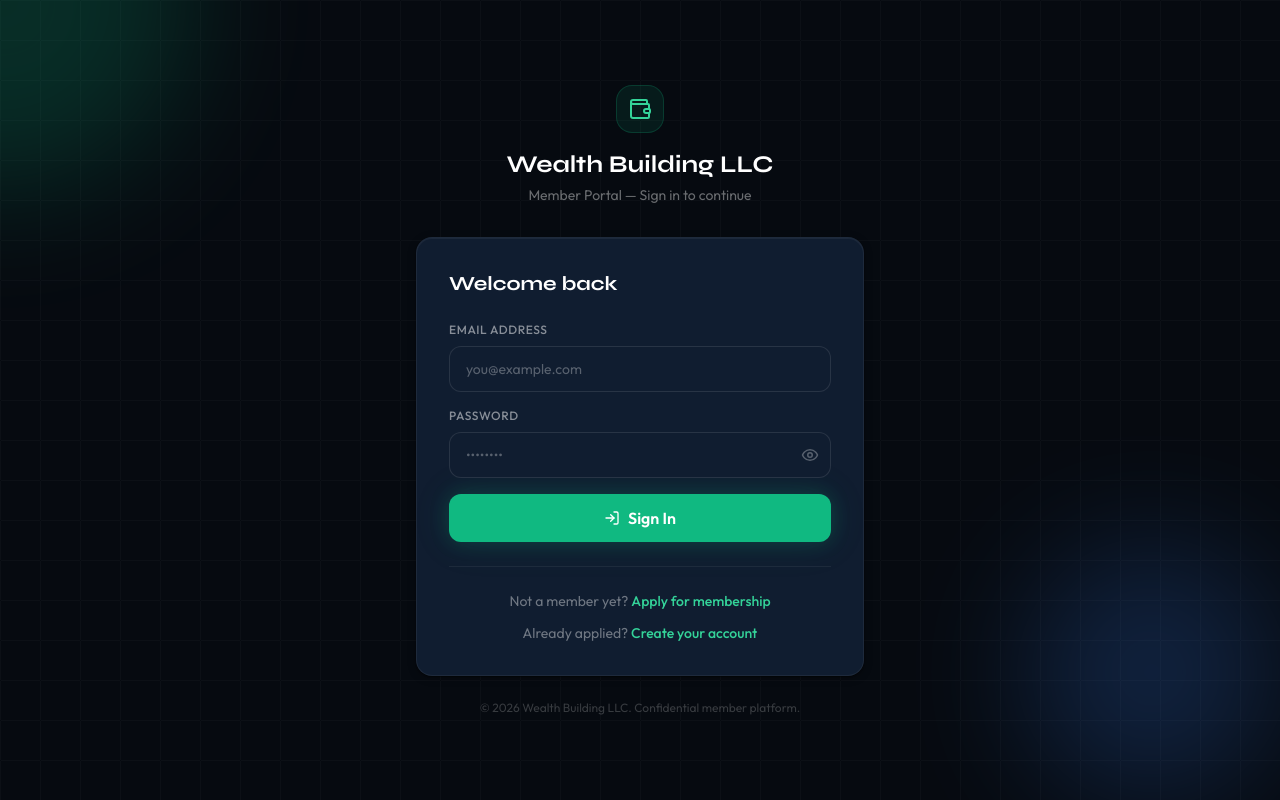
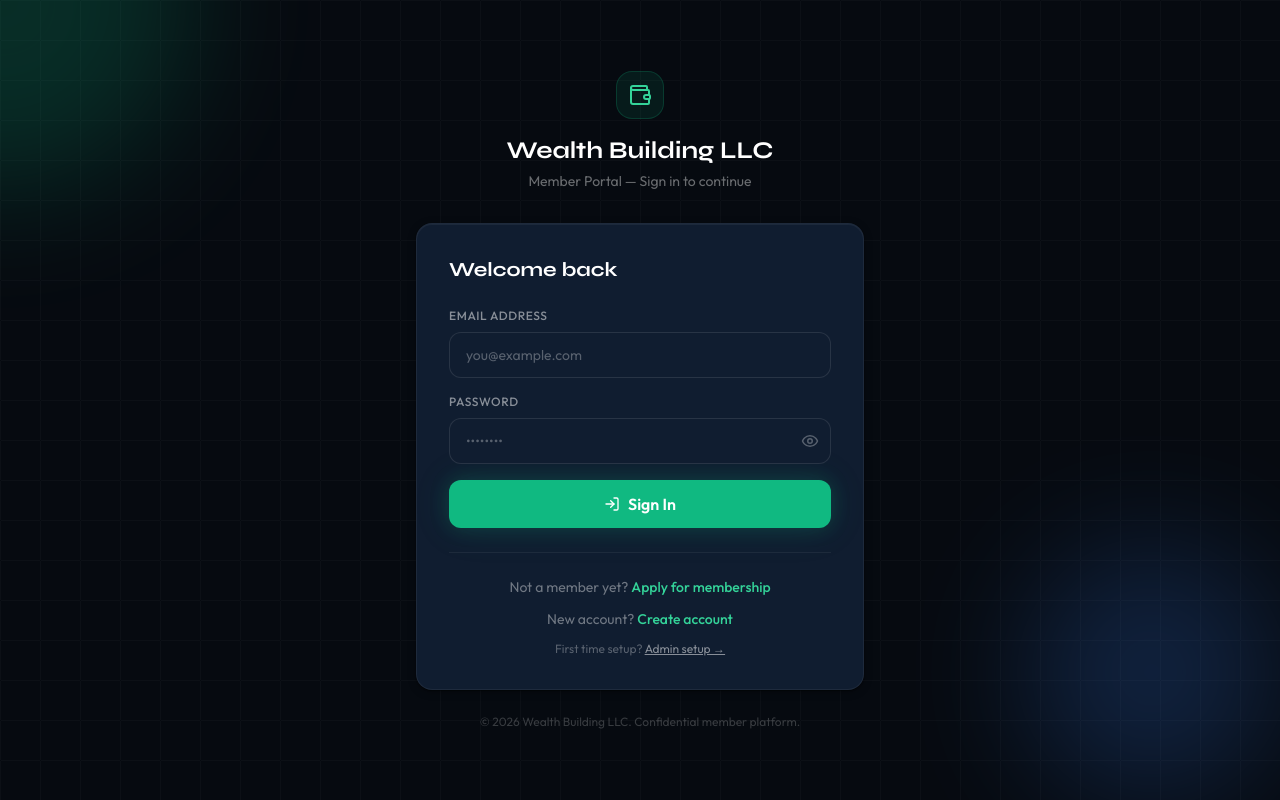
Before and after one commit to prodesigner21/WB, a Next.js app: page /login in a window 1280 px wide. Built offline with nearby package versions, Linux system fonts and the light colour scheme; no server answers.

Commit message:
Add files via upload

```diff
--- a/app/(auth)/login/page.tsx
+++ b/app/(auth)/login/page.tsx
@@ -1,109 +1,81 @@
 /**
- * app/(auth)/login/page.tsx
- * Login page — fintech dark aesthetic.
+ * app/(auth)/login/page.tsx — FIXED
+ * Redirect uses the profile returned directly from login(), not useEffect.
+ * This avoids the Zustand cache race condition.
  */
 'use client'
-import { useState, useEffect } from 'react'
+import { useState } from 'react'
 import Link from 'next/link'
-import { useRouter } from 'next/navigation'
 import { useAuth } from '@/hooks/useAuth'
 import { Spinner, AlertBanner } from '@/components/ui'
-import { Eye, EyeOff, LogIn, Wallet, ArrowRight } from 'lucide-react'
+import { Eye, EyeOff, LogIn, Wallet } from 'lucide-react'
 
 export default function LoginPage() {
-  const { login, isAuthenticated, profile, initialized } = useAuth()
-  const router = useRouter()
+  const { login } = useAuth()
   const [form, setForm] = useState({ email: '', password: '' })
   const [showPassword, setShowPassword] = useState(false)
   const [error, setError] = useState('')
   const [loading, setLoading] = useState(false)
-
-  console.log("Current Profile:", profile);
-  useEffect(() => {
-    if (!initialized) return
-    if (isAuthenticated && profile?.role === 'admin') router.replace('/admin')
-    else if (isAuthenticated && profile?.role === 'member') router.replace('/dashboard')
-    else if (isAuthenticated && profile?.role === 'pending') router.replace('/pending')
-  }, [initialized, isAuthenticated, profile])
 
   async function handleSubmit(e: React.FormEvent) {
     e.preventDefault()
     setError('')
     setLoading(true)
     const result = await login(form.email, form.password)
+
     if (!result.success) {
       setError(result.error || 'Login failed')
       setLoading(false)
+      return
     }
-    // Redirect handled by useEffect above
+
+    // Use profile returned directly from login() — avoids stale Zustand state
+    const role = result.profile?.role
+    if (role === 'admin') window.location.href = '/admin'
+    else if (role === 'member') window.location.href = '/dashboard'
+    else window.location.href = '/pending'
   }
 
   return (
     <div className="min-h-screen bg-vault-950 bg-grid flex items-center justify-center px-4 relative overflow-hidden">
-      {/* Glow orbs */}
-      <div className="glow-orb w-96 h-96 bg-emerald-500 -top-48 -left-48" />
-      <div className="glow-orb w-64 h-64 bg-blue-500 bottom-0 right-0" />
+      <div className="glow-orb w-96 h-96 bg-emerald-500 -top-48 -left-48"/>
+      <div className="glow-orb w-64 h-64 bg-blue-500 bottom-0 right-0"/>
 
       <div className="w-full max-w-md relative animate-slide-up">
-        {/* Logo */}
         <div className="text-center mb-8">
-          <div className="inline-flex items-center gap-3 mb-4">
-            <div className="w-12 h-12 rounded-2xl bg-emerald-500/10 border border-emerald-500/20 flex items-center justify-center">
-              <Wallet size={24} className="text-emerald-400" />
-            </div>
+          <div className="inline-flex items-center justify-center w-12 h-12 rounded-2xl bg-emerald-500/10 border border-emerald-500/20 mb-4">
+            <Wallet size={24} className="text-emerald-400"/>
           </div>
           <h1 className="font-display font-bold text-2xl text-white">Wealth Building LLC</h1>
           <p className="text-white/40 text-sm mt-1">Member Portal — Sign in to continue</p>
         </div>
 
-        {/* Card */}
         <div className="card p-8">
           <h2 className="font-display font-bold text-xl text-white mb-6">Welcome back</h2>
 
-          {error && (
-            <div className="mb-5">
-              <AlertBanner variant="error">{error}</AlertBanner>
-            </div>
-          )}
+          {error && <div className="mb-5"><AlertBanner variant="error">{error}</AlertBanner></div>}
 
           <form onSubmit={handleSubmit} className="space-y-4">
             <div>
               <label className="label">Email Address</label>
-              <input
-                type="email" required autoComplete="email"
-                className="input"
-                placeholder="you@example.com"
-                value={form.email}
-                onChange={e => setForm(p => ({ ...p, email: e.target.value }))}
-              />
+              <input type="email" required autoComplete="email" className="input" placeholder="you@example.com"
+                value={form.email} onChange={e => setForm(p => ({...p, email: e.target.value}))}/>
             </div>
             <div>
               <label className="label">Password</label>
               <div className="relative">
-                <input
-                  type={showPassword ? 'text' : 'password'}
-                  required autoComplete="current-password"
-                  className="input pr-12"
-                  placeholder="••••••••"
-                  value={form.password}
-                  onChange={e => setForm(p => ({ ...p, password: e.target.value }))}
-                />
-                <button
-                  type="button"
-                  onClick={() => setShowPassword(!showPassword)}
-                  className="absolute right-3 top-1/2 -translate-y-1/2 text-white/30 hover:text-white/60 transition-colors"
-                >
-                  {showPassword ? <EyeOff size={18} /> : <Eye size={18} />}
+                <input type={showPassword ? 'text' : 'password'} required autoComplete="current-password"
+                  className="input pr-12" placeholder="••••••••"
+                  value={form.password} onChange={e => setForm(p => ({...p, password: e.target.value}))}/>
+                <button type="button" onClick={() => setShowPassword(!showPassword)}
+                  className="absolute right-3 top-1/2 -translate-y-1/2 text-white/30 hover:text-white/60 transition-colors">
+                  {showPassword ? <EyeOff size={18}/> : <Eye size={18}/>}
                 </button>
               </div>
             </div>
 
-            <button
-              type="submit"
-              disabled={loading}
-              className="btn-primary w-full flex items-center justify-center gap-2 mt-2"
-            >
-              {loading ? <Spinner size={16} /> : <LogIn size={16} />}
+            <button type="submit" disabled={loading} className="btn-primary w-full flex items-center justify-center gap-2 mt-2">
+              {loading ? <Spinner size={16}/> : <LogIn size={16}/>}
               {loading ? 'Signing in...' : 'Sign In'}
             </button>
           </form>
@@ -111,15 +83,15 @@ export default function LoginPage() {
           <div className="mt-6 pt-6 border-t border-white/[0.06] space-y-3 text-center text-sm">
             <p className="text-white/40">
               Not a member yet?{' '}
-              <Link href="/apply" className="text-emerald-400 hover:text-emerald-300 font-medium">
-                Apply for membership
-              </Link>
+              <Link href="/apply" className="text-emerald-400 hover:text-emerald-300 font-medium">Apply for membership</Link>
             </p>
             <p className="text-white/40">
-              Already applied?{' '}
-              <Link href="/signup" className="text-emerald-400 hover:text-emerald-300 font-medium">
-                Create your account
-              </Link>
+              New account?{' '}
+              <Link href="/signup" className="text-emerald-400 hover:text-emerald-300 font-medium">Create account</Link>
+            </p>
+            <p className="text-white/30 text-xs">
+              First time setup?{' '}
+              <Link href="/setup" className="text-white/50 hover:text-white/70 underline">Admin setup →</Link>
             </p>
           </div>
         </div>
```
